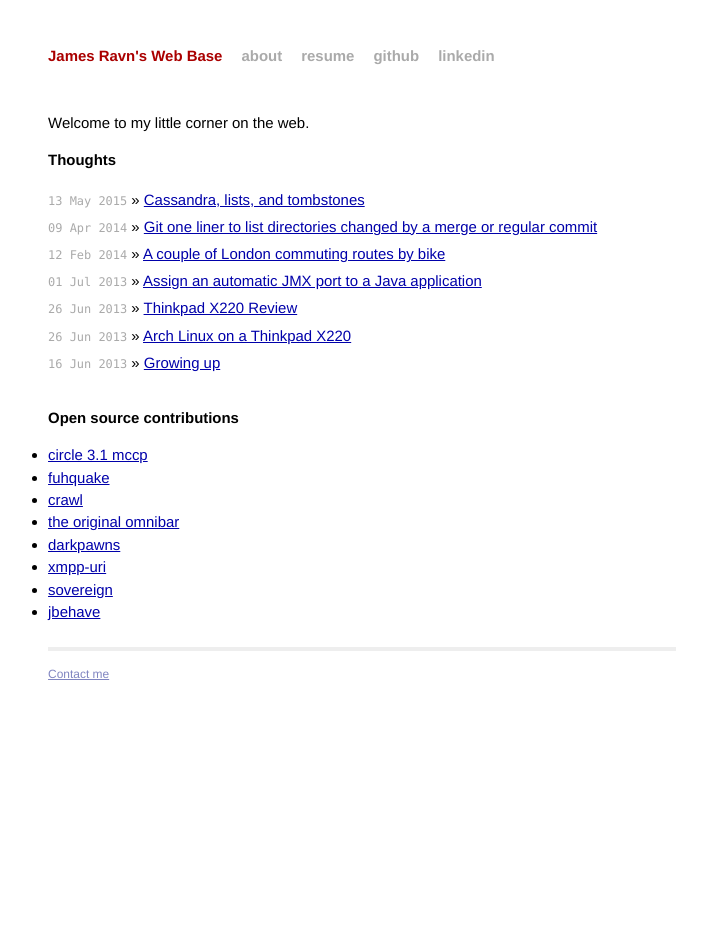
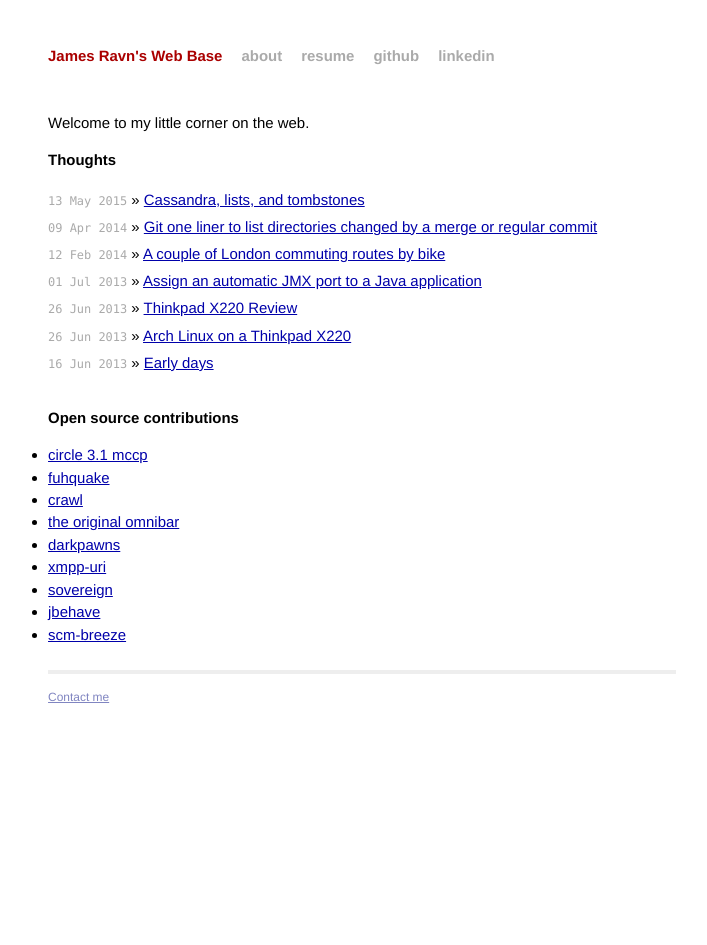
Before and after one commit to jsravn/old-blog, a Jekyll site: the page built from index.md, in a window 1280 px wide. Shown: the whole page, without its empty margins (278-985 px from the left). Built offline with Jekyll 4.4.1, drawn with Linux system fonts in a browser that asks for light colours.

Commit message:
Rename first post

```diff
--- a/_posts/2013-06-16-growing-up.md
+++ b/_posts/2013-06-16-growing-up.md
@@ -1,6 +1,6 @@
 ---
 layout: post
-title: "Growing up"
+title: "Early days"
 ---
 
 The beginning
--- a/index.md
+++ b/index.md
@@ -26,3 +26,4 @@ Open source contributions
 - [xmpp-uri](https://github.com/jsravn/xmpp-uri)
 - [sovereign](https://github.com/al3x/sovereign)
 - [jbehave](http://jbehave.org/)
+- [scm-breeze](https://github.com/ndbroadbent/scm_breeze)
```
